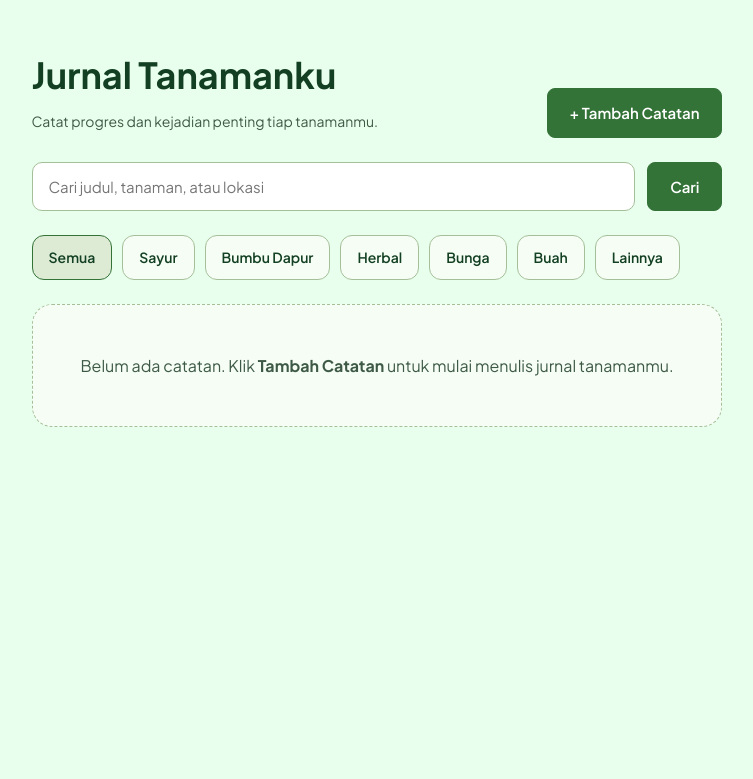
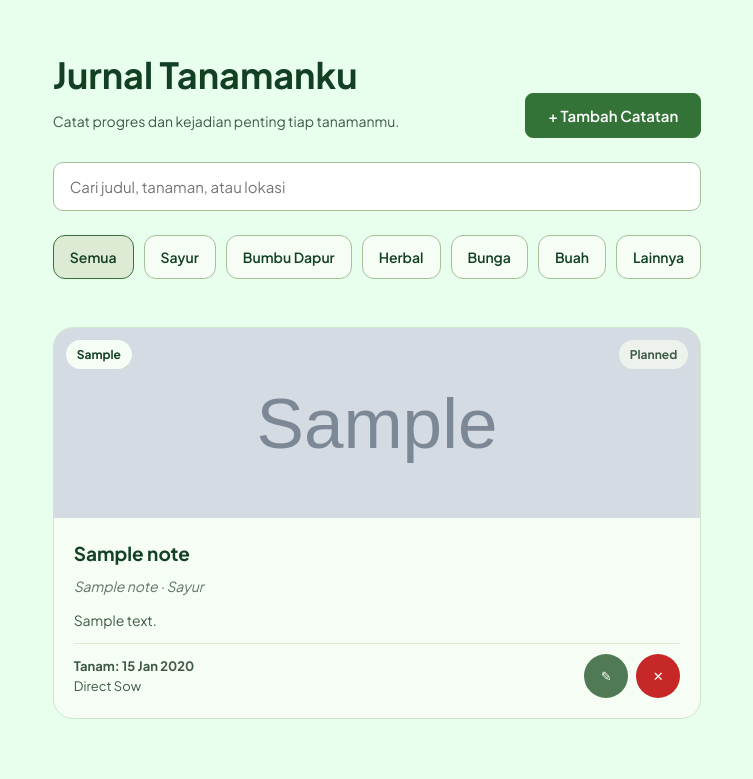
Before and after one commit to PBP-KEL-11/proyek_uts, a Django app: page /notes/ in a window 1280 px wide. Shown: the part 111-890 px from the top of the page, without its empty margins (263-1016 px from the left). Before the commit the page ends 538 px from the top, so only its background shows below. Run offline with Django 5.2, Linux system fonts and the light colour scheme; a user stored in the database is signed in; tables that the repository leaves empty hold one stand-in row (values such as "Sample post"); grey boxes marked "Sample" are stand-in pictures; some web fonts are replaced.

Commit message:
feat :render journal list with fetch and add note through a modal

```diff
--- a/notes/templates/notes/index.html
+++ b/notes/templates/notes/index.html
@@ -1,4 +1,5 @@
 {% extends 'notes/base_notes.html' %}
+{% load static %}
 {% block content %}
 <div class="notes-page">
   <div class="n-head">
@@ -6,49 +7,91 @@
       <h1>Jurnal Tanamanku</h1>
       <p class="n-sub">Catat progres dan kejadian penting tiap tanamanmu.</p>
     </div>
-    <a href="{% url 'notes:create' %}" class="n-btn p">+ Tambah Catatan</a>
+    <button type="button" id="open-modal" class="n-btn p">+ Tambah Catatan</button>
   </div>
 
-  <form method="get" class="n-search">
+  {# Pencarian lewat AJAX (tanpa reload). Tidak perlu tombol submit. #}
+  <div class="n-search" role="search">
     <label for="q" style="position:absolute;left:-9999px">Cari catatan</label>
-    <input id="q" class="in" type="text" name="q" value="{{ q }}" placeholder="Cari judul, tanaman, atau lokasi">
-    {% if selected_category %}<input type="hidden" name="category" value="{{ selected_category }}">{% endif %}
-    <button type="submit" class="n-btn p">Cari</button>
-  </form>
+    <input id="q" class="in" type="search" autocomplete="off" placeholder="Cari judul, tanaman, atau lokasi">
+  </div>
 
-  <div class="n-chips">
-    <a href="{% url 'notes:index' %}{% if q %}?q={{ q }}{% endif %}" class="n-chip {% if not selected_category %}on{% endif %}">Semua</a>
+  <div class="n-chips" id="chips">
+    <button type="button" class="n-chip on" data-category="">Semua</button>
     {% for value, label in categories %}
-      <a href="?category={{ value }}{% if q %}&q={{ q }}{% endif %}" class="n-chip {% if selected_category == value %}on{% endif %}">{{ label }}</a>
+      <button type="button" class="n-chip" data-category="{{ value }}">{{ label }}</button>
     {% endfor %}
   </div>
 
-  {% if notes %}
-  <div class="n-grid">
-    {% for note in notes %}
-    <div class="n-card">
-      <div class="n-photo">
-        {% if note.image %}<img src="{{ note.image.url }}" alt="Foto {{ note.plant_name }}">{% endif %}
-        {% if note.location %}<span class="n-pill n-loc">{{ note.location }}</span>{% endif %}
-        <span class="n-pill n-status st-{{ note.status }}">{{ note.get_status_display }}</span>
+  {# Tempat tiga kondisi: loading / kosong / error / daftar #}
+  <div id="notes-state" aria-live="polite"></div>
+  <div id="notes-grid" class="n-grid"></div>
+</div>
+
+{# ---------- Modal tambah catatan ---------- #}
+<dialog id="note-modal" class="n-modal">
+  <div id="modal-toast-wrap" class="n-modal-toast-wrap" aria-live="assertive"></div>
+
+  <form id="note-form" enctype="multipart/form-data" novalidate>
+    {% csrf_token %}
+    <div class="n-modal-head">
+      <h2>Tambah Catatan</h2>
+      <button type="button" class="n-x" id="close-modal" aria-label="Tutup">&times;</button>
+    </div>
+
+    <div class="n-field" data-field="plant_name">
+      <label for="{{ form.plant_name.id_for_label }}">Nama tanaman</label>
+      {{ form.plant_name }}<span class="n-err"></span>
+    </div>
+    <div class="n-field" data-field="title">
+      <label for="{{ form.title.id_for_label }}">Judul catatan</label>
+      {{ form.title }}<span class="n-err"></span>
+    </div>
+
+    <div class="n-field" data-field="category">
+      <label>Kategori</label>
+      <div class="n-radios">
+        {% for radio in form.category %}<label>{{ radio.tag }}<span>{{ radio.choice_label }}</span></label>{% endfor %}
       </div>
-      <div class="n-body">
-        <h3>{{ note.title }}</h3>
-        <div class="n-meta">{{ note.plant_name }} &middot; {{ note.get_category_display }}</div>
-        {% if note.content %}<p>{{ note.content|truncatechars:110 }}</p>{% endif %}
-        <div class="n-foot">
-          <div><b>Tanam: {{ note.planted_date|date:"j M Y" }}</b><br>{{ note.get_planting_method_display }}</div>
-          <div class="n-act">
-            <a href="{% url 'notes:edit' note.pk %}" class="n-ib" style="background:#4F7A55" aria-label="Edit catatan">&#9998;</a>
-            <a href="{% url 'notes:delete' note.pk %}" class="n-ib" style="background:#C62828" aria-label="Hapus catatan">&#10005;</a>
-          </div>
-        </div>
+      <span class="n-err"></span>
+    </div>
+
+    <div class="n-two">
+      <div class="n-field" data-field="status">
+        <label for="{{ form.status.id_for_label }}">Status</label>{{ form.status }}<span class="n-err"></span>
+      </div>
+      <div class="n-field" data-field="planting_method">
+        <label for="{{ form.planting_method.id_for_label }}">Metode tanam</label>{{ form.planting_method }}<span class="n-err"></span>
       </div>
     </div>
-    {% endfor %}
-  </div>
-  {% else %}
-  <div class="n-empty">Belum ada catatan. Klik <b>Tambah Catatan</b> untuk mulai menulis jurnal tanamanmu.</div>
-  {% endif %}
-</div>
+
+    <div class="n-field" data-field="planted_date">
+      <label for="{{ form.planted_date.id_for_label }}">Tanggal tanam</label>{{ form.planted_date }}<span class="n-err"></span>
+    </div>
+    <div class="n-field" data-field="location">
+      <label for="{{ form.location.id_for_label }}">Lokasi tanaman</label>{{ form.location }}<span class="n-err"></span>
+    </div>
+    <div class="n-field" data-field="content">
+      <label for="{{ form.content.id_for_label }}">Isi catatan</label>{{ form.content }}<span class="n-err"></span>
+    </div>
+    <div class="n-field" data-field="image">
+      <label for="{{ form.image.id_for_label }}">Foto tanaman (JPG atau PNG, maks. 2 MB)</label>
+      {{ form.image }}<span class="n-err"></span>
+    </div>
+
+    <div class="n-modal-foot">
+      <button type="button" class="n-btn o" id="cancel-modal">Batal</button>
+      <button type="submit" class="n-btn p" id="submit-btn">Simpan Catatan</button>
+    </div>
+  </form>
+</dialog>
+
+{# Wadah toast #}
+<div id="toast-wrap" class="n-toast-wrap" aria-live="assertive"></div>
+
+{# URL endpoint dikirim ke JS lewat data-attribute #}
+<div id="notes-config" hidden
+     data-list-url="{% url 'notes:api_list' %}"
+     data-add-url="{% url 'notes:api_create' %}"></div>
+<script src="{% static 'notes/js/notes.js' %}"></script>
 {% endblock %}
```
